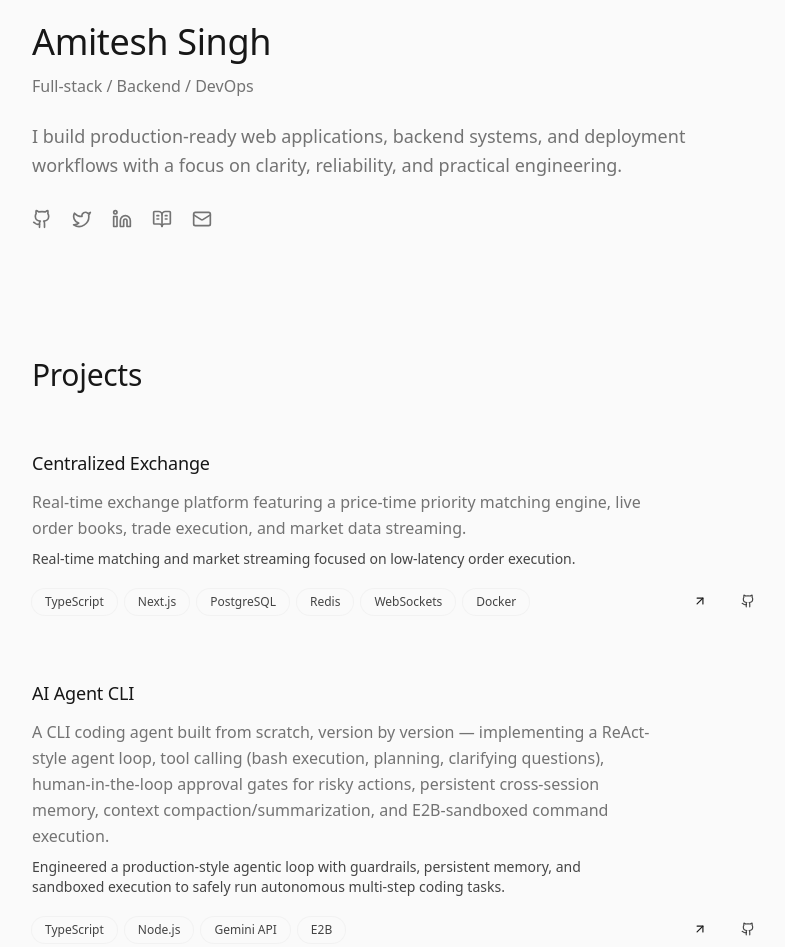
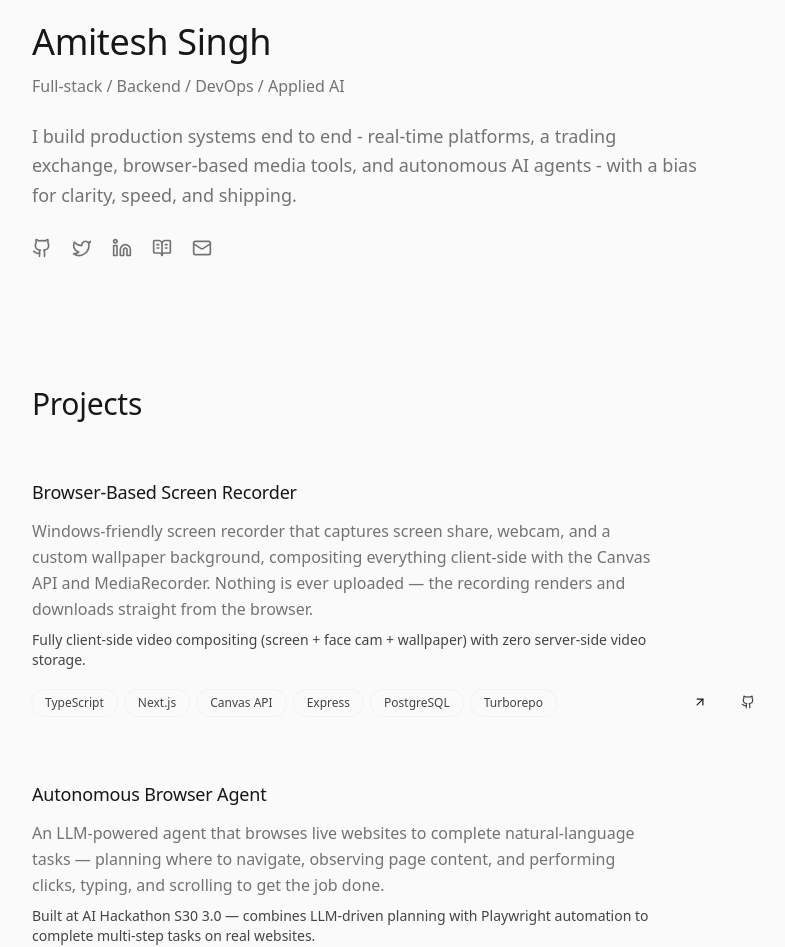
Before and after one commit to DevDesignAmitesh/minimal-portfolio, a Next.js app: page / in a window 1280 px wide. Shown: the part 310-1257 px from the top of the page, without its empty margins (240-1025 px from the left). Built offline with nearby package versions, Linux system fonts and the light colour scheme; no server answers.

Commit message:
added new project and updated about

```diff
--- a/src/components/sections/About.tsx
+++ b/src/components/sections/About.tsx
@@ -30,13 +30,13 @@ const About = () => {
         </h1>
 
         <p className="mt-3 text-sm font-medium text-muted-foreground md:text-base">
-          Full-stack / Backend / DevOps
+          Full-stack / Backend / DevOps / Applied AI
         </p>
 
         <p className="mt-6 max-w-2xl text-base leading-relaxed text-muted-foreground md:text-lg">
-          I build production-ready web applications, backend systems, and
-          deployment workflows with a focus on clarity, reliability, and
-          practical engineering.
+          I build production systems end to end - real-time platforms, a
+          trading exchange, browser-based media tools, and autonomous
+          AI agents - with a bias for clarity, speed, and shipping.
         </p>
 
         <div className="mt-7 flex items-center gap-5">
--- a/src/data/data.ts
+++ b/src/data/data.ts
@@ -6,7 +6,7 @@ export const data = {
     "I am a full-stack developer who loves working with motivated teams and building systems from first principles before scaling them.",
 
   about:
-    "I focus on building reliable, scalable systems across the stack. I value clarity over cleverness, and simplicity over complexity. When I'm not writing code, I'm probably reading about distributed systems, thinking about product design, or taking long walks.",
+    "I focus on building reliable, scalable systems across the stack — real-time multiplayer platforms, a trading exchange, browser-based media tools, and autonomous LLM-powered agents. I value clarity over cleverness, and simplicity over complexity. When I'm not writing code, I'm probably reading about distributed systems, thinking about product design, or taking long walks.",
 
   socialLinks: {
     github: "https://github.com/devDesignAmitesh/",
@@ -26,6 +26,8 @@ export const data = {
     "Redis",
     "AWS",
     "Postgres",
+    "Playwright",
+    "Canvas API",
   ],
 
   resume: {
@@ -60,6 +62,37 @@ export const data = {
   ],
 
   projects: [
+    {
+      name: "Screensy",
+      description:
+        "Windows-friendly screen recorder that captures screen share, webcam, and a custom wallpaper background, compositing everything client-side with the Canvas API and MediaRecorder. Nothing is ever uploaded — the recording renders and downloads straight from the browser.",
+      link: "https://screensy.amitesh.work/",
+      techStack: [
+        "TypeScript",
+        "Bun",
+        "Next.js",
+        "Tailwind CSS",
+        "Canvas API",
+        "Express",
+        "PostgreSQL",
+        "Turborepo",
+      ],
+    },
+    {
+      name: "Browser Agent",
+      description:
+        "An LLM-powered agent that browses live websites to complete natural-language tasks — planning where to navigate, observing page content, and performing clicks, typing, and scrolling to get the job done. Built at AI Hackathon S30 3.0.",
+      link: "https://github.com/DevDesignAmitesh/contest-7",
+      techStack: [
+        "TypeScript",
+        "Bun",
+        "Playwright",
+        "OpenAI API",
+        "Next.js",
+        "Express",
+        "PostgreSQL",
+      ],
+    },
     {
       name: "QuickDuel",
       description:
--- a/src/data/projects.ts
+++ b/src/data/projects.ts
@@ -8,6 +8,26 @@ export interface PortfolioProject {
 }
 
 export const featuredProjects: PortfolioProject[] = [
+  {
+    title: "Browser-Based Screen Recorder",
+    description:
+      "Windows-friendly screen recorder that captures screen share, webcam, and a custom wallpaper background, compositing everything client-side with the Canvas API and MediaRecorder. Nothing is ever uploaded — the recording renders and downloads straight from the browser.",
+    techTags: ["TypeScript", "Next.js", "Canvas API", "Express", "PostgreSQL", "Turborepo"],
+    liveUrl: "https://screensy.amitesh.work/",
+    githubUrl: "https://github.com/DevDesignAmitesh/screen-recorder",
+    impact:
+      "Fully client-side video compositing (screen + face cam + wallpaper) with zero server-side video storage.",
+  },
+  {
+    title: "Autonomous Browser Agent",
+    description:
+      "An LLM-powered agent that browses live websites to complete natural-language tasks — planning where to navigate, observing page content, and performing clicks, typing, and scrolling to get the job done.",
+    techTags: ["TypeScript", "Playwright", "OpenAI API", "Bun", "Next.js", "Express"],
+    liveUrl: "https://github.com/DevDesignAmitesh/contest-7",
+    githubUrl: "https://github.com/DevDesignAmitesh/contest-7",
+    impact:
+      "Built at AI Hackathon S30 3.0 — combines LLM-driven planning with Playwright automation to complete multi-step tasks on real websites.",
+  },
   {
     title: "Centralized Exchange",
     description:
```
